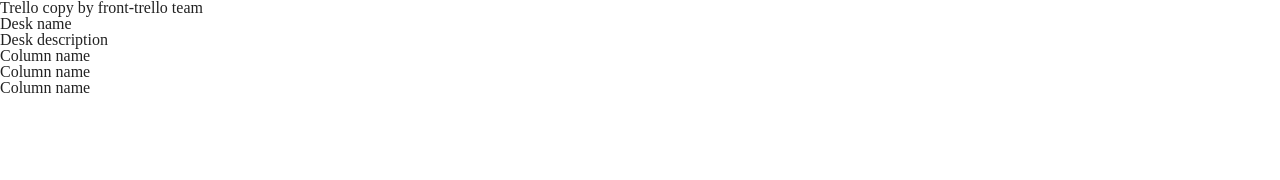
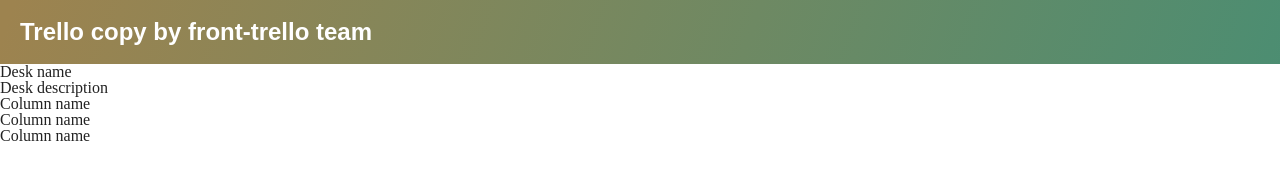
Before and after one commit to igorslepenkov/front-trello, a website built with Parcel: page src/index.html in a window 1280 px wide. Built offline with nearby package versions, Linux system fonts and the light colour scheme.

Commit message:
feature(trello_01): add header component stylesheet

```diff
--- a/src/index.html
+++ b/src/index.html
@@ -14,6 +14,7 @@
         <h1 class="header__title">Trello copy by front-trello team</h1>
     </header>
     <main class="main">
+			<div class="container">
         <article class="main__desk">
             <header class="desk__header">
                 <h2 class="desk__header__title">Desk name</h2>
@@ -31,6 +32,7 @@
                 </section>
             </div>
         </article>
+			</div>
     </main>
 </body>
 </html>
--- /dev/null
+++ b/src/styles/components/Header.scss
@@ -0,0 +1,16 @@
+@use "../config/colors.scss";
+
+.header {
+	display: flex;
+	max-width: 100vw;
+	padding: 20px;
+	background: linear-gradient(109.17deg, #9D834F 1.08%, #3F8F77 115.97%);
+}
+
+.header__title {
+	font-family: sans-serif;
+	font-weight: 700;
+	font-size: 24px;
+	text-align: left;
+	color: colors.$colorWhite;
+}
--- a/src/styles/index.scss
+++ b/src/styles/index.scss
@@ -1 +1,2 @@
 @use "./config/reset.scss";
+@use "./components/Header.scss";
```
